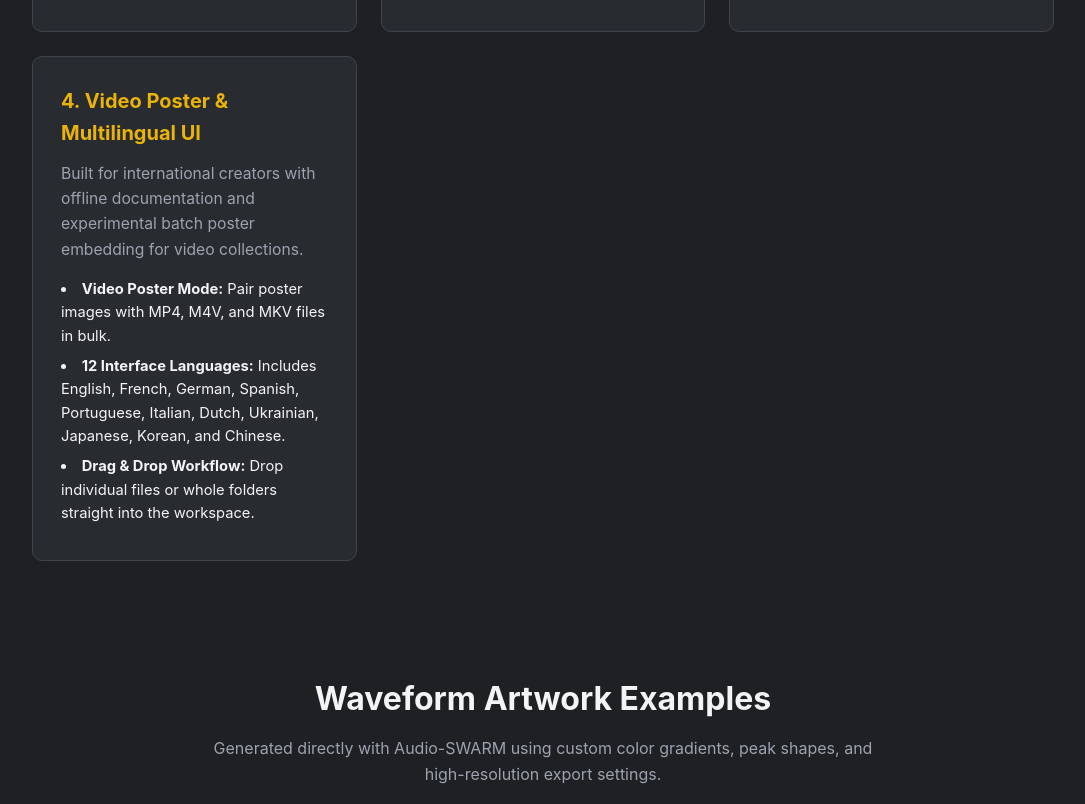
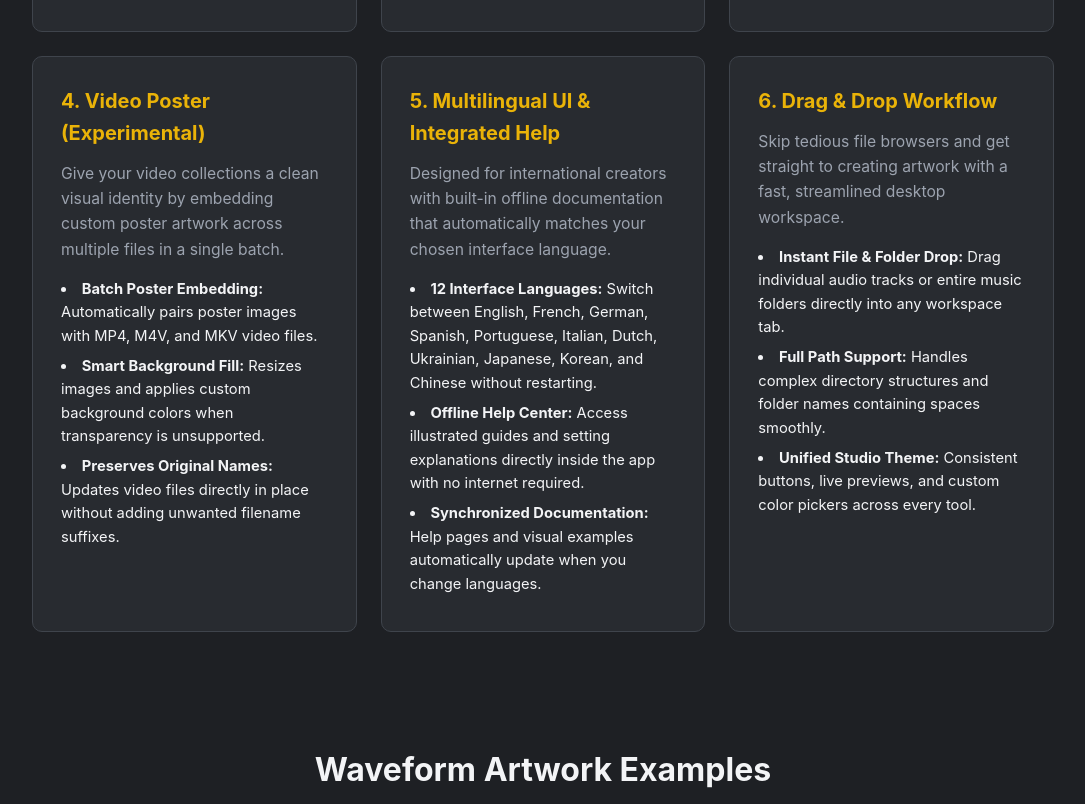
Before and after one commit to audio-swarm/audio-swarm.github.io, a plain HTML site: page index.html in a window 1280 px wide. Shown: the part 1433-2237 px from the top of the page, without its empty margins (97-1182 px from the left). Drawn offline with Linux system fonts and the light colour scheme.

Commit message:
Update index.html
Added card

```diff
--- a/index.html
+++ b/index.html
@@ -421,14 +421,35 @@
                 </article>
 
                 <article class="card">
-                    <h3>4. Video Poster & Multilingual UI</h3>
-                    <p>Built for international creators with offline documentation and experimental batch poster embedding for video collections.</p>
+                    <h3>4. Video Poster (Experimental)</h3>
+                    <p>Give your video collections a clean visual identity by embedding custom poster artwork across multiple files in a single batch.</p>
                     <ul>
-                        <li><strong>Video Poster Mode:</strong> Pair poster images with MP4, M4V, and MKV files in bulk.</li>
-                        <li><strong>12 Interface Languages:</strong> Includes English, French, German, Spanish, Portuguese, Italian, Dutch, Ukrainian, Japanese, Korean, and Chinese.</li>
-                        <li><strong>Drag & Drop Workflow:</strong> Drop individual files or whole folders straight into the workspace.</li>
+                        <li><strong>Batch Poster Embedding:</strong> Automatically pairs poster images with MP4, M4V, and MKV video files.</li>
+                        <li><strong>Smart Background Fill:</strong> Resizes images and applies custom background colors when transparency is unsupported.</li>
+                        <li><strong>Preserves Original Names:</strong> Updates video files directly in place without adding unwanted filename suffixes.</li>
                     </ul>
                 </article>
+
+                <article class="card">
+                    <h3>5. Multilingual UI & Integrated Help</h3>
+                    <p>Designed for international creators with built-in offline documentation that automatically matches your chosen interface language.</p>
+                    <ul>
+                        <li><strong>12 Interface Languages:</strong> Switch between English, French, German, Spanish, Portuguese, Italian, Dutch, Ukrainian, Japanese, Korean, and Chinese without restarting.</li>
+                        <li><strong>Offline Help Center:</strong> Access illustrated guides and setting explanations directly inside the app with no internet required.</li>
+                        <li><strong>Synchronized Documentation:</strong> Help pages and visual examples automatically update when you change languages.</li>
+                    </ul>
+                </article>
+
+                <article class="card">
+                    <h3>6. Drag & Drop Workflow</h3>
+                    <p>Skip tedious file browsers and get straight to creating artwork with a fast, streamlined desktop workspace.</p>
+                    <ul>
+                        <li><strong>Instant File & Folder Drop:</strong> Drag individual audio tracks or entire music folders directly into any workspace tab.</li>
+                        <li><strong>Full Path Support:</strong> Handles complex directory structures and folder names containing spaces smoothly.</li>
+                        <li><strong>Unified Studio Theme:</strong> Consistent buttons, live previews, and custom color pickers across every tool.</li>
+                    </ul>
+                </article>
+
             </div>
         </section>
                 <section id="gallery">
```
